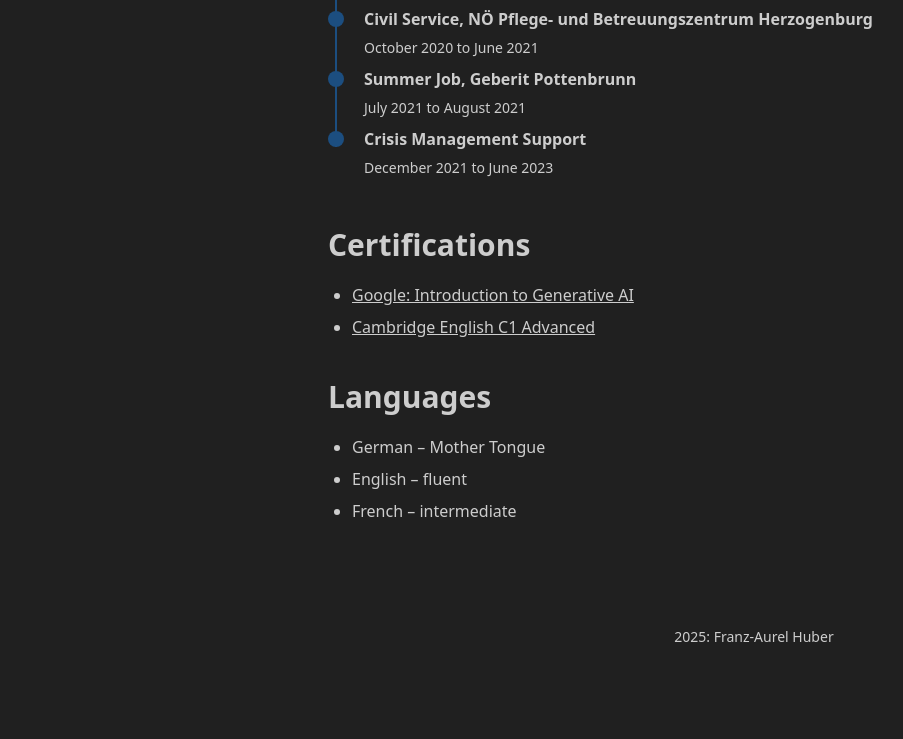
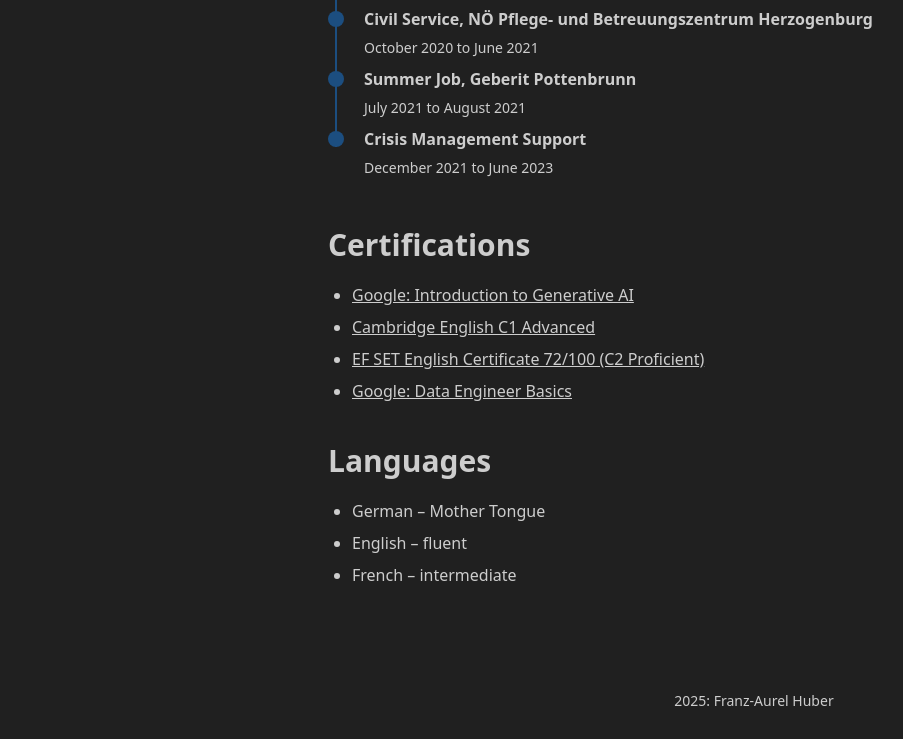
Before and after one commit to frvnzz/frvnzz.github.io, an Astro site: page /cv in a window 1280 px wide. Shown: the part 805-1544 px from the top of the page, without its empty margins (38-941 px from the left). Before the commit the page ends 1480 px from the top, so only its background shows below. Built offline with nearby package versions, Linux system fonts and the light colour scheme; Astro itself is replaced by a stand-in of ours.

Commit message:
minor changes to page contents

```diff
--- a/src/pages/cv.astro
+++ b/src/pages/cv.astro
@@ -98,6 +98,26 @@ import TimeLineElement from "../components/cv/TimeLine.astro";
         Cambridge English C1 Advanced</a
       >
     </li>
+    <li>
+      <a
+        href="https://cert.efset.org/ApcqTH"
+        target="_blank"
+        rel="noopener noreferrer"
+        style="text-decoration: underline;"
+      >
+        EF SET English Certificate 72/100 (C2 Proficient)</a
+      >
+    </li>
+    <li>
+      <a
+        href="https://www.linkedin.com/in/franz-aurelhuber/details/certifications/"
+        target="_blank"
+        rel="noopener noreferrer"
+        style="text-decoration: underline;"
+      >
+        Google: Data Engineer Basics</a
+      >
+    </li>
   </ul>
 
   <div class="mb-5">
--- a/src/pages/projects.astro
+++ b/src/pages/projects.astro
@@ -18,7 +18,7 @@ import HorizontalCard from "../components/HorizontalCard.astro";
   <div class="divider my-0"></div>
 
   <HorizontalCard
-    title="Habit Tracker Android App"
+    title="Habit Tracker App"
     img="/projectfiles/calendaricon.png"
     desc="Native Android app developed with Kotlin"
     url="https://marcfichtl.github.io/habittracker/"
```
